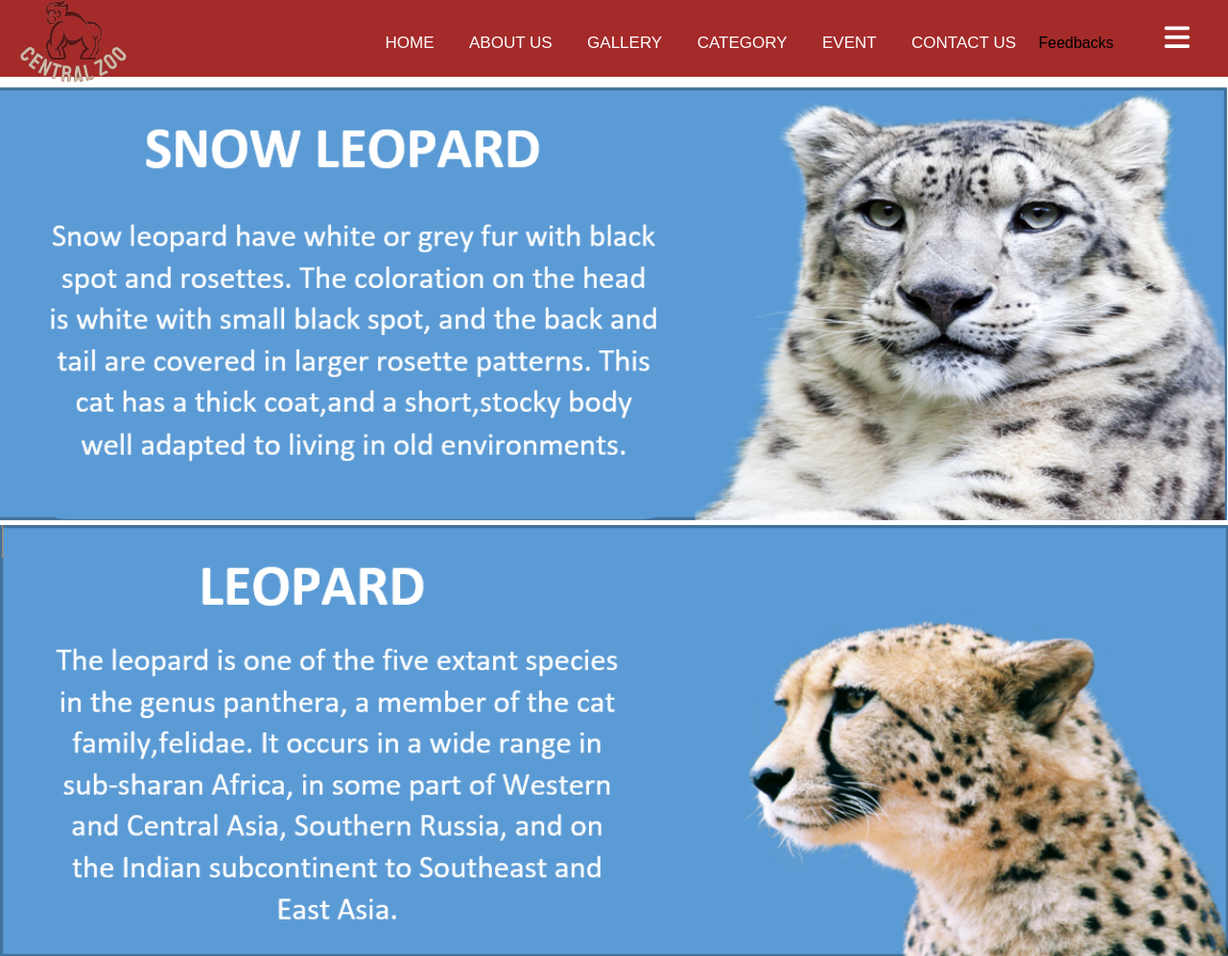
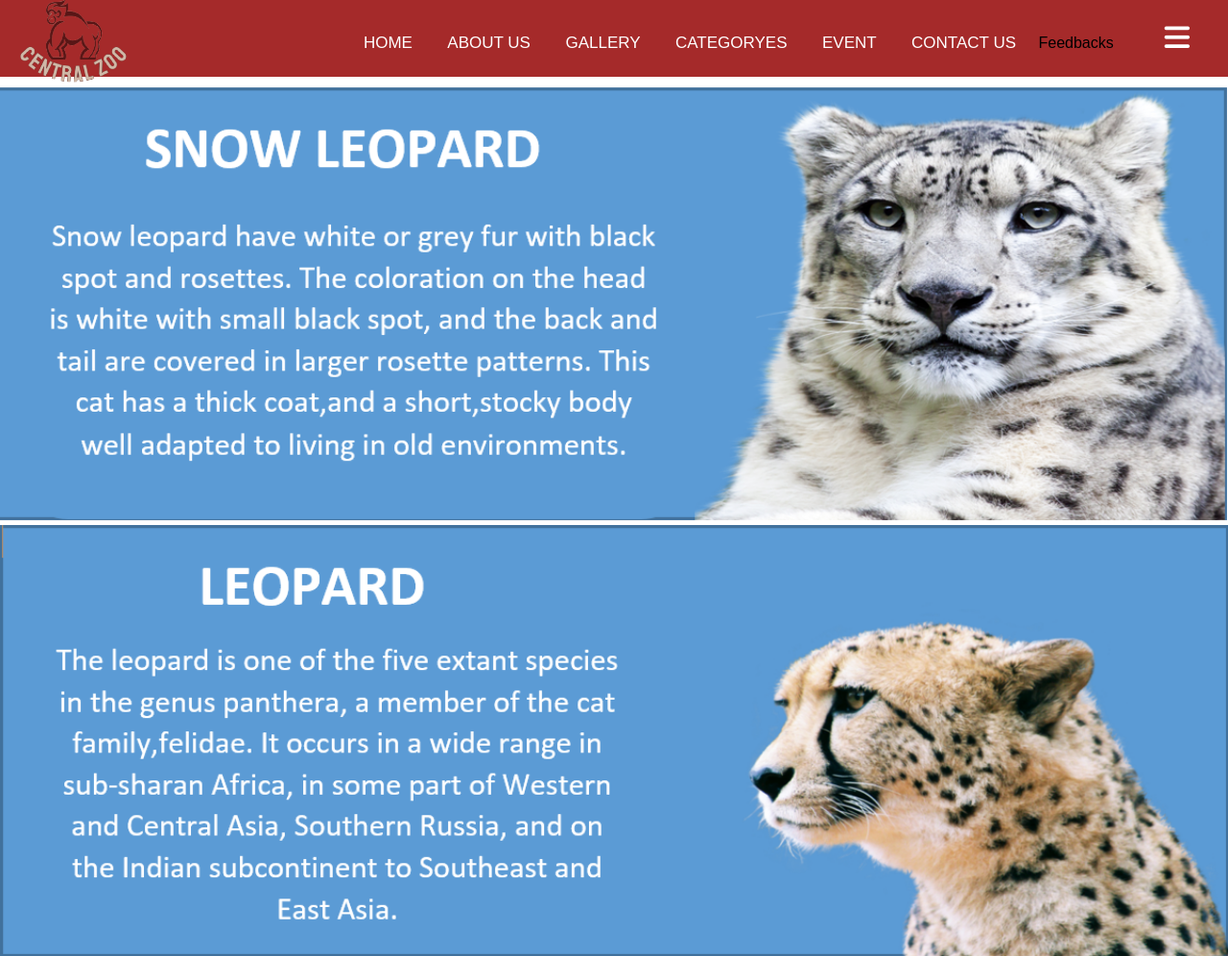
Before and after one commit to SohailAli2021/Centeral-Zoo-Website, a plain HTML site: page index.html in a window 1280 px wide. Shown: the top 996 px of the page at 96% size. Drawn offline with Linux system fonts and the light colour scheme; a script that the page names is missing.

Commit message:
Update index.html

```diff
--- a/index.html
+++ b/index.html
@@ -64,7 +64,7 @@
             <li><a href="index.html">Home</a></li>
             <li><a href="aboutus.html">About us</a></li>
             <li><a href="gallery.html">Gallery</a></li>
-            <li><a href="catgory1.html">category</a></li>
+            <li><a href="catgory1.html">categoryes</a></li>
             <li><a href="event.html">Event</a></li>
             <li><a href="contact.html">Contact us</a></li>
             <li onclick="openForm();">Feedbacks</li>
```
